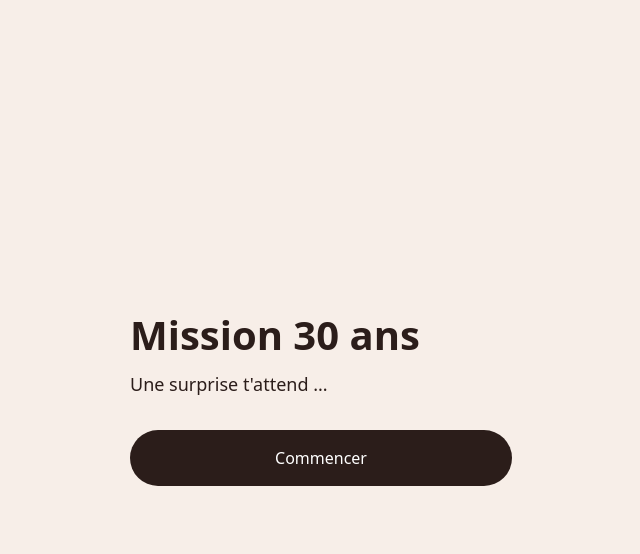
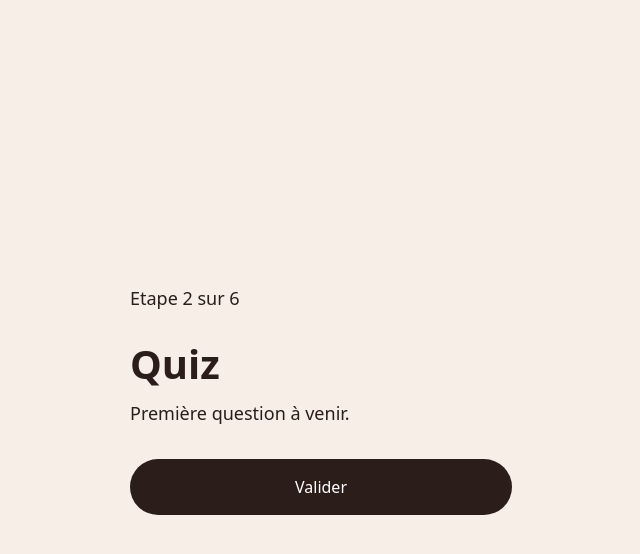
Before and after one commit to lisapinochet/cadeau-30-ans, a React (Vite) app: page / in a window 1280 px wide. Both pictures are taken after a click on the button "Commencer". Shown: the top 554 px of the page, without its empty margins (319-959 px from the left). Built offline with nearby package versions, Linux system fonts and the light colour scheme.

Commit message:
ajout des ecrans

```diff
--- a/src/App.tsx
+++ b/src/App.tsx
@@ -1,23 +1,34 @@
-import './index.css'
+import { useState } from 'react'
+
+import WelcomeScreen from './screens/WelcomeScreen'
+import QuizScreen from './screens/QuizScreen'
+import ScratchScreen from './screens/ScratchScreen'
+import RevealScreen from './screens/RevealScreen'
+
+type Screen = 'welcome' | 'quiz' | 'scratch' | 'revealMap'
 
 function App() {
+    const [currentScreen, setCurrentScreen] = useState<Screen>('welcome')
 
-  return (
-      <main className="app">
-        <section className="screen">
-          <h1>Mission 30 ans</h1>
+    return (
+        <main className="app">
+            {currentScreen === 'welcome' && (
+                <WelcomeScreen onStart={() => setCurrentScreen('quiz')} />
+            )}
 
-          <p>
-            Une surprise t'attend ...
-          </p>
+            {currentScreen === 'quiz' && (
+                <QuizScreen onComplete={() => setCurrentScreen('scratch')} />
+            )}
 
-          <button>
-            Commencer
-          </button>
+            {currentScreen === 'scratch' && (
+                <ScratchScreen onReveal={() => setCurrentScreen('revealMap')} />
+            )}
 
-        </section>
-      </main>
-  )
+            {currentScreen === 'revealMap' && (
+                <RevealScreen onRestart={() => setCurrentScreen('welcome')} />
+            )}
+        </main>
+    )
 }
 
 export default App
--- a/src/index.css
+++ b/src/index.css
@@ -61,3 +61,21 @@ button {
   color: white;
   cursor: pointer;
 }
+
+.placeholder-card {
+  width: 100%;
+  margin: 0 0 32px;
+  padding: 24px;
+  border: 1px dashed rgba(43, 29, 26, 0.35);
+  border-radius: 24px;
+  background: rgba(255, 255, 255, 0.35);
+}
+
+.placeholder-card p {
+  margin: 0 0 16px;
+}
+
+.placeholder-card ul {
+  margin: 0;
+  padding-left: 20px;
+}
--- /dev/null
+++ b/src/screens/QuizScreen.tsx
@@ -0,0 +1,20 @@
+type QuizScreenProps = {
+    onComplete: () => void;
+}
+
+function QuizScreen({ onComplete }: QuizScreenProps) {
+    return (
+        <section className="screen">
+            <p className="screen-step">Etape 2 sur 6</p>
+
+            <h1>Quiz</h1>
+
+            <p>Première question à venir.</p>
+
+            <button onClick={onComplete}>Valider</button>
+
+        </section>
+    )
+}
+
+export default QuizScreen
--- /dev/null
+++ b/src/screens/RevealScreen.tsx
@@ -0,0 +1,35 @@
+type RevealScreenProps = {
+    onRestart: () => void
+}
+
+function RevealScreen({ onRestart }: RevealScreenProps) {
+    return (
+        <section className="screen">
+            <p className="screen-step">Étape 4 sur 4</p>
+
+            <h1>Surprise !</h1>
+
+            <p>
+                Pour tes 30 ans, une escapade spéciale t’attend.
+            </p>
+
+            <div className="placeholder-card">
+                <p>Map design à venir</p>
+
+                <ul>
+                    <li>📍 Hébergement</li>
+                    <li>🌊 Spot de surf</li>
+                    <li>🪁 Spot de kitesurf</li>
+                    <li>🍽️ Restaurant</li>
+                    <li>📸 Point de vue</li>
+                </ul>
+            </div>
+
+            <button onClick={onRestart}>
+                Recommencer
+            </button>
+        </section>
+    )
+}
+
+export default RevealScreen
--- /dev/null
+++ b/src/screens/ScratchScreen.tsx
@@ -0,0 +1,27 @@
+type ScratchScreenProps = {
+    onReveal: () => void
+}
+
+function ScratchScreen({ onReveal }: ScratchScreenProps) {
+    return (
+        <section className="screen">
+            <p className="screen-step">Étape 3 sur 4</p>
+
+            <h1>Bravo ❤️</h1>
+
+            <p>
+                Tu as réussi la mission. Ton ticket cadeau est débloqué.
+            </p>
+
+            <div className="placeholder-card">
+                <p>Ticket à gratter à venir</p>
+            </div>
+
+            <button onClick={onReveal}>
+                Révéler le cadeau
+            </button>
+        </section>
+    )
+}
+
+export default ScratchScreen
--- /dev/null
+++ b/src/screens/WelcomeScreen.tsx
@@ -0,0 +1,21 @@
+type WelcomeScreenProps = {
+    onStart: () => void
+}
+
+function WelcomeScreen({ onStart }: WelcomeScreenProps) {
+    return (
+        <section className="screen">
+            <p className="screen-step">Étape 1 sur 6</p>
+
+            <h1>Mission 30 ans</h1>
+
+            <p>Une surprise t’attend...</p>
+
+            <button onClick={onStart}>
+                Commencer
+            </button>
+        </section>
+    )
+}
+
+export default WelcomeScreen
```
Also changed, not shown: src/screens/MapScreen.tsx (added, +20 -0 lines).
